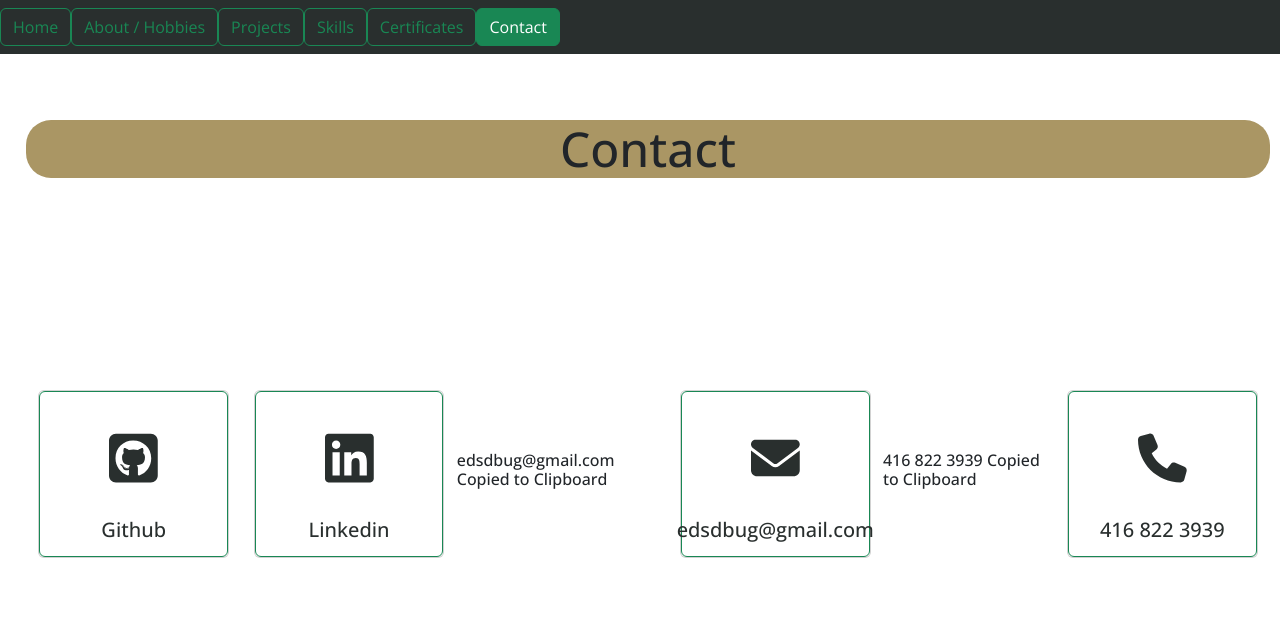
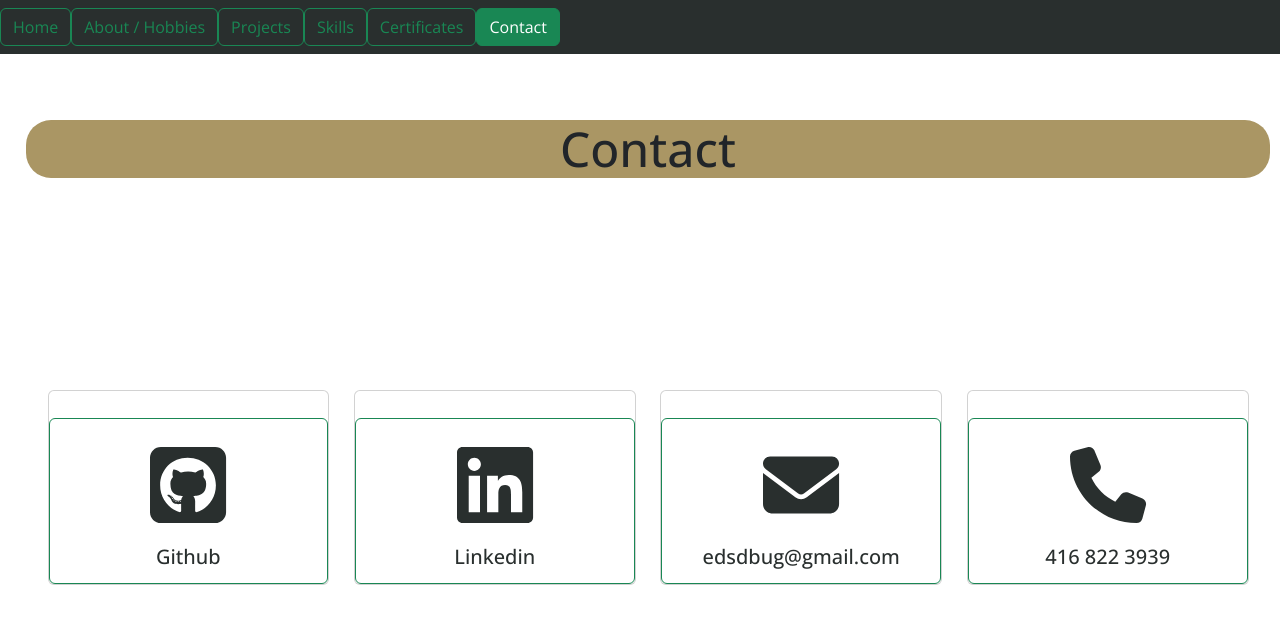
Before and after one commit to Eds-Dbug/profile2, a React (Create React App) app: page /contact in a window 1280 px wide. Both pictures are taken after a click on the link "edsdbug@gmail.com". Shown: the top 624 px of the page. Built offline with nearby package versions, Linux system fonts and the light colour scheme.

Commit message:
managed to get conditionals using classNames for rendering copied message.

```diff
--- a/src/routes/Contact.tsx
+++ b/src/routes/Contact.tsx
@@ -5,11 +5,12 @@ import { IconPrefix } from '@fortawesome/fontawesome-svg-core';
 import { IconName } from '@fortawesome/free-solid-svg-icons';
 import { useNavigate } from 'react-router';
 import { useEffect, useState } from 'react';
+import classNames from 'classnames';
 
 export default function Contact() {
+	const [textToCopy, setTextToCopy] = useState('');
 
-	const [copyToBoard,setCopyToBoard ] = useState(false);
-	const [textToCopy, setTextToCopy] = useState('');
+
 
 	const routeChange = (pathUrl: string) => {
 		window.open(pathUrl);
@@ -18,24 +19,27 @@ export default function Contact() {
 	const copyToClipBoard = (text: string) => {
 		navigator.clipboard.writeText(text);
 		//need to set new state to true
-		setCopyToBoard(true);
+		setTextToCopy(text);
+		//setCopyToBoard(true);
 	}
 
 	useEffect(() => {
-		setTimeout(()=> {
-			setCopyToBoard(false);
-		},3000)
-	}, [copyToBoard]);
+		setTimeout(() => {
+			//setCopyToBoard(false);
+			setTextToCopy('');
+		}, 7000);
+	}, [textToCopy]);
 
   const contactMap = contacts.map(contact => {
     return (
 			<>
-				{!contact.link && copyToBoard ? (
-					<h6>{contact.platform} Copied to Clipboard</h6>
-				) : (
-					<></>
-				)}
 				<div className="card contact__cards__card">
+
+						<h6 className={classNames({
+							'copied': textToCopy !== contact.platform,
+
+							})}>Copied to Clipboard</h6>
+
 					<div className="body">
 						<a
 							className="btn btn-outline-success"
--- a/src/styles/routes/contact.scss
+++ b/src/styles/routes/contact.scss
@@ -1,5 +1,9 @@
 @import '/src/styles/mixins.scss';
 @import '/src/styles/variables.scss';
+
+.copied {
+  visibility: hidden;
+}
 
 .contact {
   height: 100vh;
```
